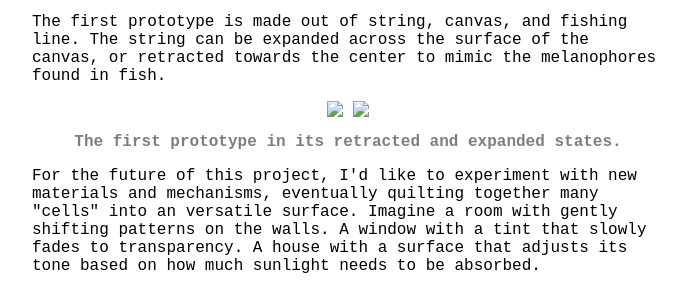
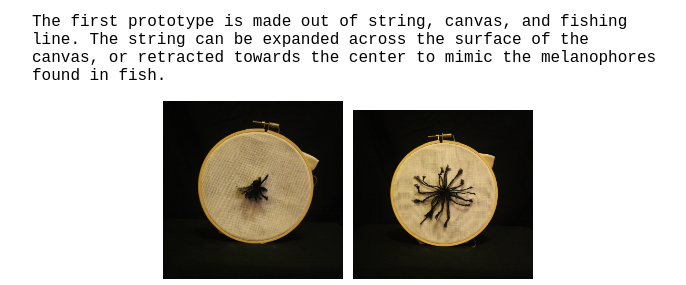
Before and after one commit to adhallaj/adhallaj.github.io, a plain HTML site: page projects.html in a window 1280 px wide. Shown: the part 886-1171 px from the top of the page, without its empty margins (292-978 px from the left). Drawn offline with Linux system fonts and the light colour scheme.

Commit message:
Update projects.html

```diff
--- a/projects.html
+++ b/projects.html
@@ -60,8 +60,8 @@
 					</center>
 					<p>The first prototype is made out of string, canvas, and fishing line. The string can be expanded across the surface of the canvas, or retracted towards the center to mimic the melanophores found in fish.</p>
 				<center>
-					<img src="melanoprototype1.JPG" width="180" halt="prototype1"/>
-					<img src="melanoprototype2.JPG" width="180" halt="prototype2"/>
+					<img src="melanoproto1.JPG" width="180" halt="prototype1"/>
+					<img src="melanoproto2.JPG" width="180" halt="prototype2"/>
 					<h1>The first prototype in its retracted and expanded states.</h1>
 				</center>
 					<p>For the future of this project, I'd like to experiment with new materials and mechanisms, eventually quilting together many "cells" into an versatile surface. Imagine a room with gently shifting patterns on the walls. A window with a tint that slowly fades to transparency. A house with a surface that adjusts its tone based on how much sunlight needs to be absorbed.</p>
```
